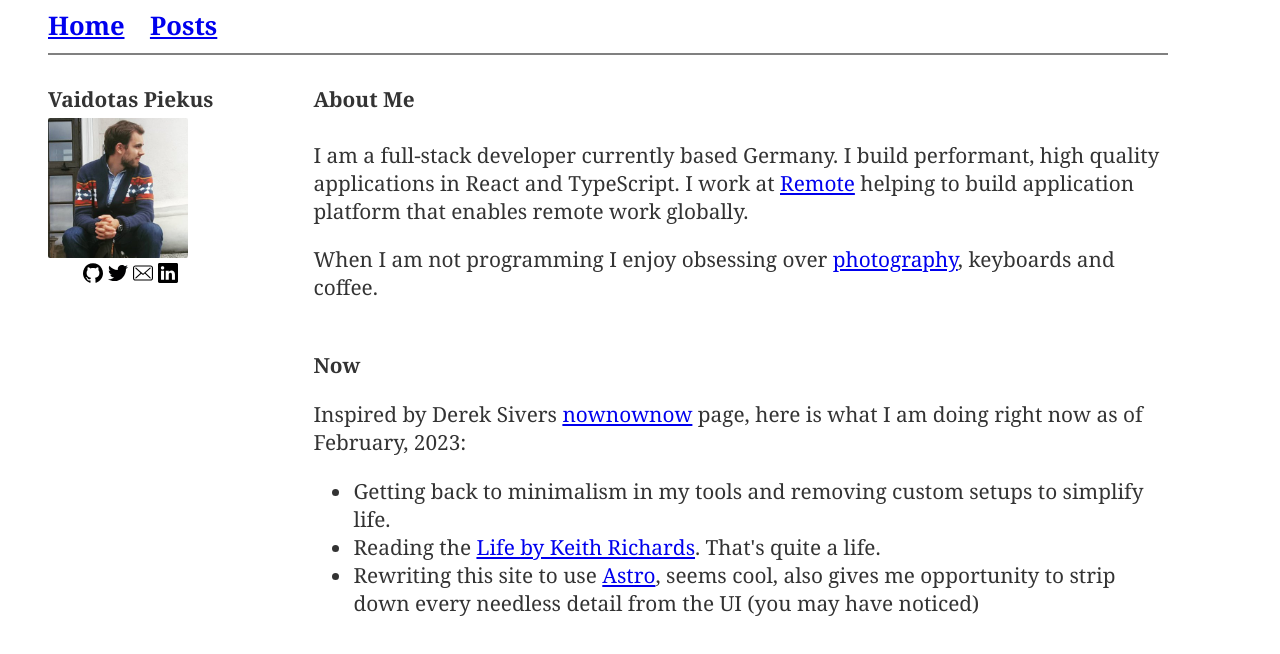
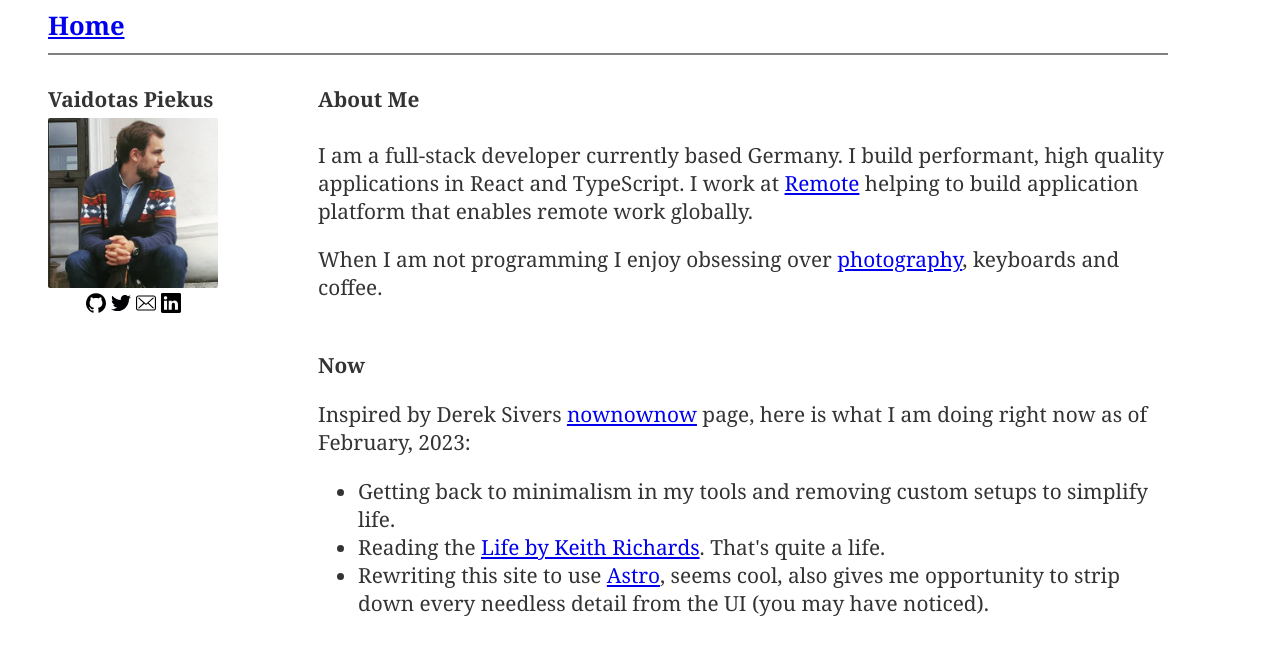
Before and after one commit to vaidotasp/personal-site, an Astro site: page / in a window 1280 px wide. Built offline with nearby package versions, Linux system fonts and the light colour scheme; Astro itself is replaced by a stand-in of ours.

Commit message:
posts env flag

```diff
--- a/src/components/Now.astro
+++ b/src/components/Now.astro
@@ -18,7 +18,7 @@
 			Rewriting this site to use
 			<a href="https://en.wikipedia.org/wiki/The_Expanse_(novel_series)" target="_blank">Astro</a>,
 			seems cool, also gives me opportunity to strip down every needless detail from the UI (you may
-			have noticed)
+			have noticed).
 		</li>
 	</ul>
 </section>
--- a/src/components/ProfileCard.astro
+++ b/src/components/ProfileCard.astro
@@ -24,7 +24,7 @@
  }
 
  .profile-pic {
-	 width: 140px;
+	 width: 170px;
 	 border-radius:2px;
  }
 </style>
--- a/src/layout/HomeLayout.astro
+++ b/src/layout/HomeLayout.astro
@@ -1,4 +1,5 @@
 ---
+const posts_enabled = import.meta.env.POSTS_ENABLED === "true";
 ---
 
 <html>
@@ -10,7 +11,7 @@
 	<body>
 		<nav>
 			<a href=".">Home</a>
-			<a href="posts">Posts</a>
+			{posts_enabled && <a href="posts">Posts</a>}
 		</nav>
 		<main >
 			<slot />
```
Also changed, not shown: 1 other file.
